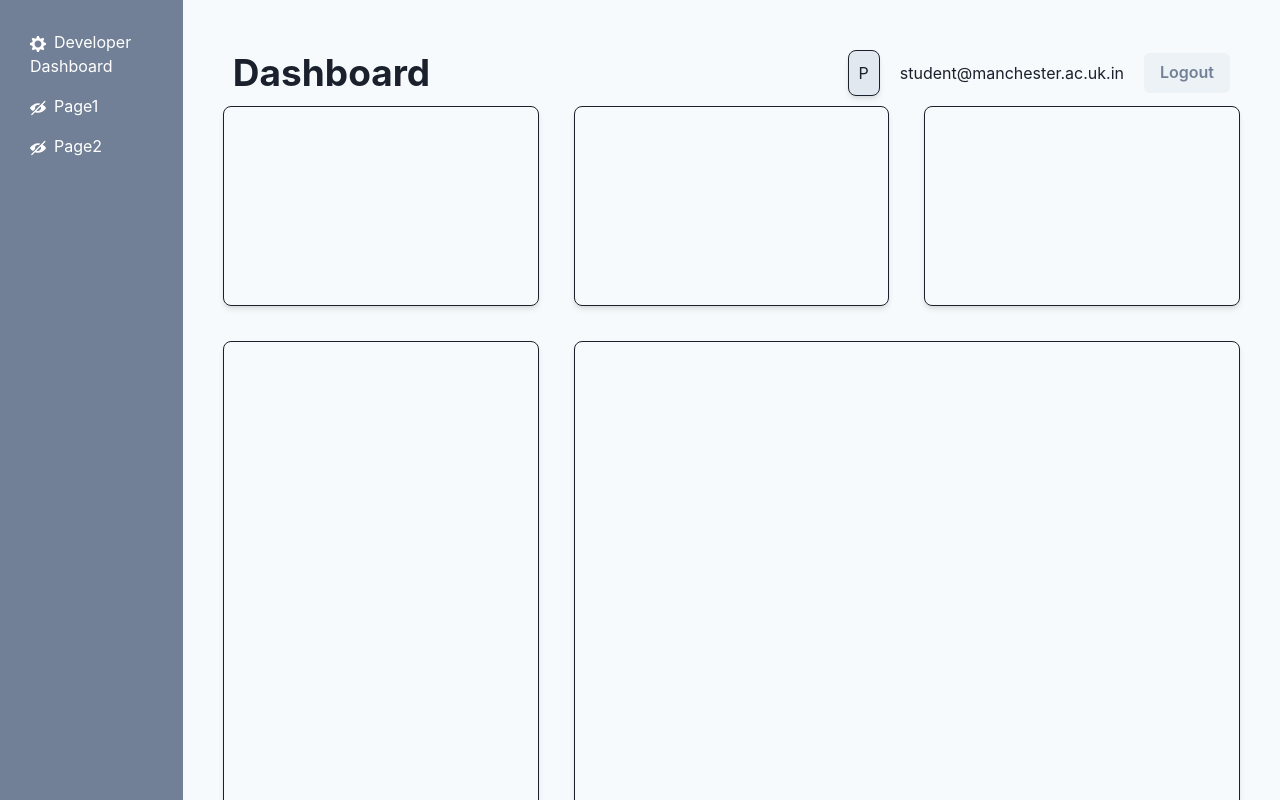
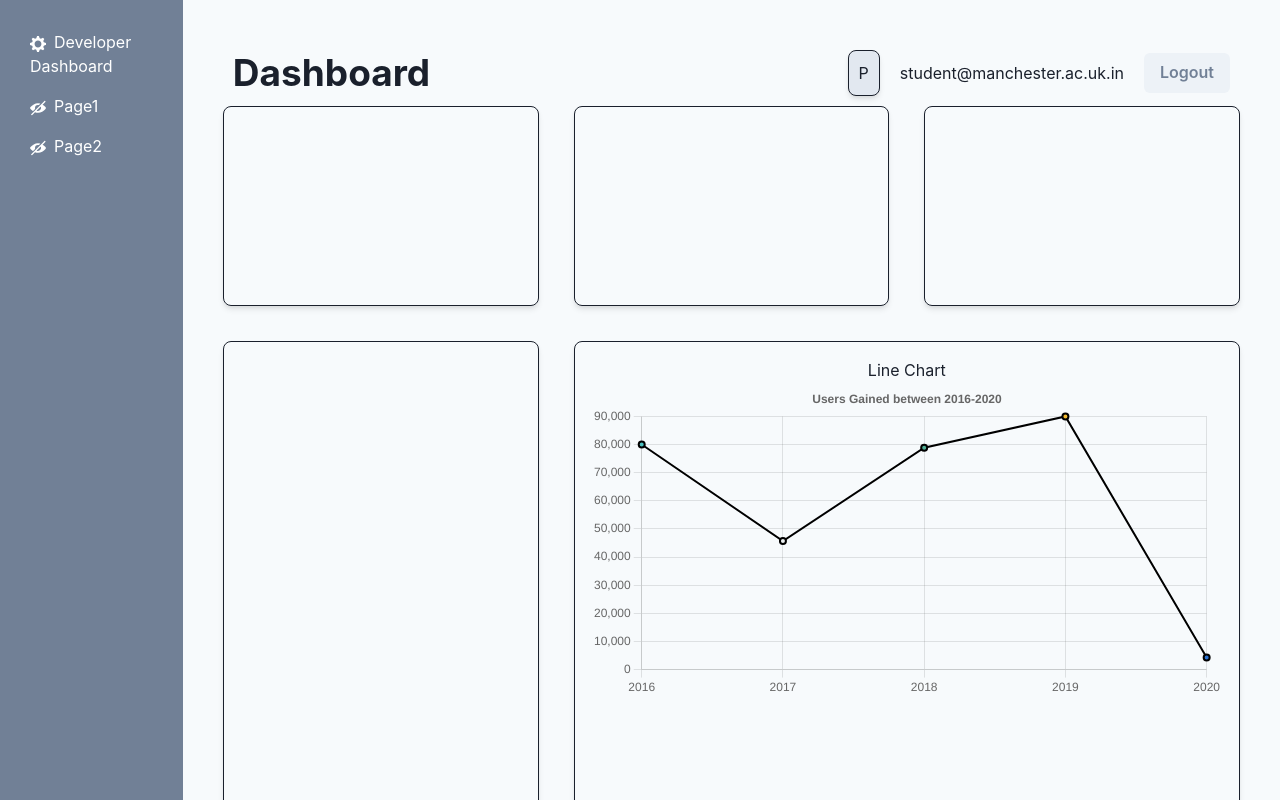
Before and after one commit to manojmanikandan7/PennyWise, a React (Vite) app: page /dashboard in a window 1280 px wide. Shown: the top 800 px of the page. Built offline with nearby package versions, Linux system fonts and the light colour scheme.

Commit message:
Boilerplate chart using chart.js

```diff
--- a/package.json
+++ b/package.json
@@ -17,8 +17,10 @@
     "antd": "^5.15.3",
     "axios": "^1.6.8",
     "cors": "^2.8.5",
+    "chart.js": "^4.4.2",
     "framer-motion": "^11.0.20",
     "react": "^18.2.0",
+    "react-chartjs-2": "^5.2.0",
     "react-dom": "^18.2.0",
     "react-icons": "^5.0.1",
     "react-infinite-scroll-component": "^6.1.0",
--- /dev/null
+++ b/src/components/LineChart.jsx
@@ -0,0 +1,24 @@
+import React from "react";
+import { Line } from "react-chartjs-2";
+function LineChart({ chartData }) {
+  return (
+    <div className="chart-container">
+      <h2 style={{ textAlign: "center" }}>Line Chart</h2>
+      <Line
+        data={chartData}
+        options={{
+          plugins: {
+            title: {
+              display: true,
+              text: "Users Gained between 2016-2020"
+            },
+            legend: {
+              display: false
+            }
+          }
+        }}
+      />
+    </div>
+  );
+}
+export default LineChart;
--- a/src/pages/Dashboard.jsx
+++ b/src/pages/Dashboard.jsx
@@ -11,6 +11,13 @@
 //Components
 import Navbar from "/src/components/navbar";
 import Sidebar from "/src/components/sidebar";
+
+// Chart.js imports
+import Chart from 'chart.js/auto'
+import { CategoryScale } from "chart.js";
+import LineChart from "/src/components/LineChart";
+
+import { useState } from "react";
 
 //For custom themes
 //TODO: Add the theme colours
@@ -26,7 +33,78 @@
   },
 });
 
+// Test Chart.js data
+const testData = [
+  {
+    id: 1,
+    year: 2016,
+    userGain: 80000,
+    userLost: 823
+  },
+  {
+    id: 2,
+    year: 2017,
+    userGain: 45677,
+    userLost: 345
+  },
+  {
+    id: 3,
+    year: 2018,
+    userGain: 78888,
+    userLost: 555
+  },
+  {
+    id: 4,
+    year: 2019,
+    userGain: 90000,
+    userLost: 4555
+  },
+  {
+    id: 5,
+    year: 2020,
+    userGain: 4300,
+    userLost: 234
+  }
+];
+const data = {
+  labels: ['Red', 'Orange', 'Blue'],
+  // datasets is an array of objects where each object represents a set of data to display corresponding to the labels above. for brevity, we'll keep it at one object
+  datasets: [
+      {
+        label: 'Popularity of colours',
+        data: [55, 23, 96],
+        // you can set indiviual colors for each bar
+        backgroundColor: [
+          'rgba(255, 255, 255, 0.6)',
+          'rgba(255, 255, 255, 0.6)',
+          'rgba(255, 255, 255, 0.6)'
+        ],
+        borderWidth: 1,
+      }
+  ]
+}
+Chart.register(CategoryScale);
+
 export default function Dashboard() {
+  const [chartData, setChartData] = useState({
+    labels: testData.map((data) => data.year),
+    datasets: [
+      {
+        label: "Users Gained ",
+        data: testData.map((data) => data.userGain),
+        backgroundColor: [
+          "rgba(75,192,192,1)",
+          "#ecf0f1",
+          "#50AF95",
+          "#f3ba2f",
+          "#2a71d0"
+        ],
+        borderColor: "black",
+        borderWidth: 2
+      }
+    ]
+  });
+
   return (
     <ChakraProvider theme={theme}>
       <Grid templateColumns="repeat(7, 1fr)" bg="gray.50">
@@ -103,7 +181,11 @@
                 overflow="hidden"
                 p={4}
                 boxShadow="md"
-              ></Box>
+              >
+                <div className="App">
+                  <LineChart chartData={chartData} />
+                </div>
+              </Box>
             </GridItem>
           </SimpleGrid>
         </GridItem>
```
Also changed, not shown: 1 other file (tests, documents, lock files or other folders).
